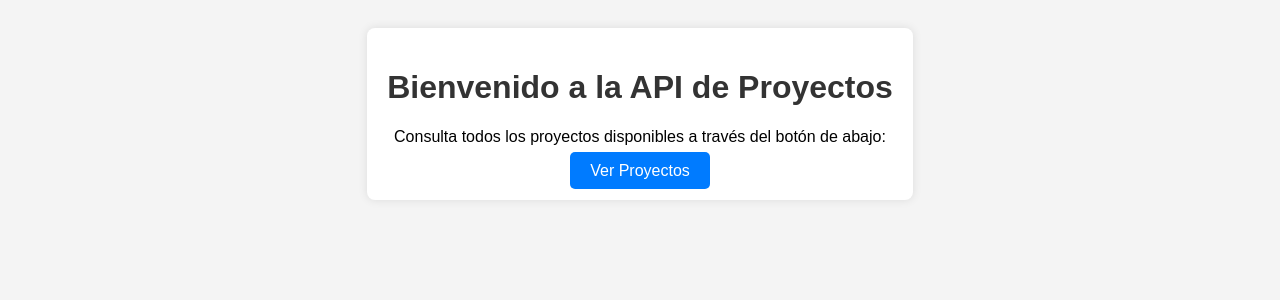
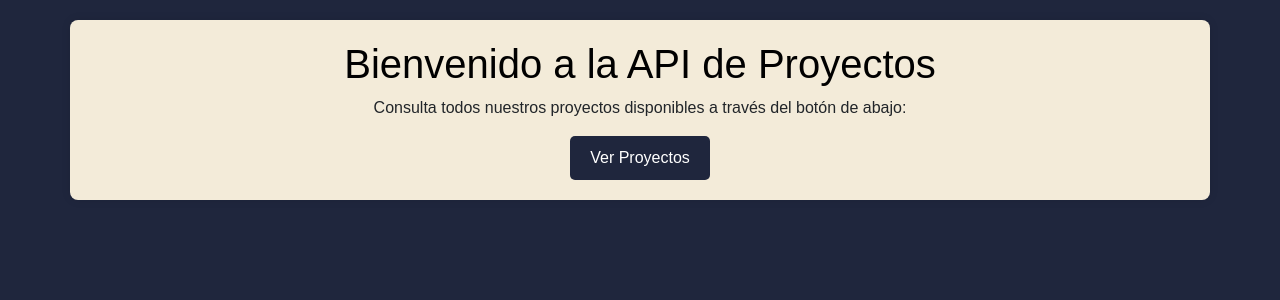
Before and after one commit to Cristhian1029/pruebaeva4, a Django app: page / in a window 1280 px wide. Shown: the top 300 px of the page. Run offline with Django 5.2, Linux system fonts and the light colour scheme.

Commit message:
pequeña mejora de colores y integracion de bootstrap como href

```diff
--- a/proyects/templates/index.html
+++ b/proyects/templates/index.html
@@ -1,29 +1,30 @@
 <!DOCTYPE html>
-<html lang="es">
+<html lang="en">
 <head>
     <meta charset="UTF-8">
     <meta name="viewport" content="width=device-width, initial-scale=1.0">
-    <title>API Projects</title>
+    <link href="https://cdn.jsdelivr.net/npm/bootstrap@5.3.3/dist/css/bootstrap.min.css" rel="stylesheet" integrity="sha384-QWTKZyjpPEjISv5WaRU9OFeRpok6YctnYmDr5pNlyT2bRjXh0JMhjY6hW+ALEwIH" crossorigin="anonymous">
+    <title>Document</title>
     <style>
         body {
             font-family: Arial, sans-serif;
-            background-color: #f4f4f4;
+            background-color: #1f263d;
             padding: 20px;
             text-align: center;
         }
         .container {
-            background-color: white;
+            background-color: #f3ebd9;
             padding: 20px;
             box-shadow: 0 0 10px rgba(0, 0, 0, 0.1);
             border-radius: 8px;
             display: inline-block;
         }
         h1 {
-            color: #333;
+            color: #000000;
         }
         .btn {
             padding: 10px 20px;
-            background-color: #007BFF;
+            background-color: #1f263d;
             color: white;
             border: none;
             border-radius: 5px;
@@ -31,14 +32,14 @@
             font-size: 16px;
         }
         .btn:hover {
-            background-color: #0056b3;
+            background-color: #374b8a;
         }
     </style>
 </head>
     <body>
         <div class="container">
             <h1>Bienvenido a la API de Proyectos</h1>
-        <p>Consulta todos los proyectos disponibles a través del botón de abajo:</p>
+            <p>Consulta todos nuestros proyectos disponibles a través del botón de abajo:</p>
             <a href="/api/projects" class="btn">Ver Proyectos</a>
         </div>
     </body>
```
Also changed, not shown: db.sqlite3. Lines whose indentation alone changed are shown as unchanged.
